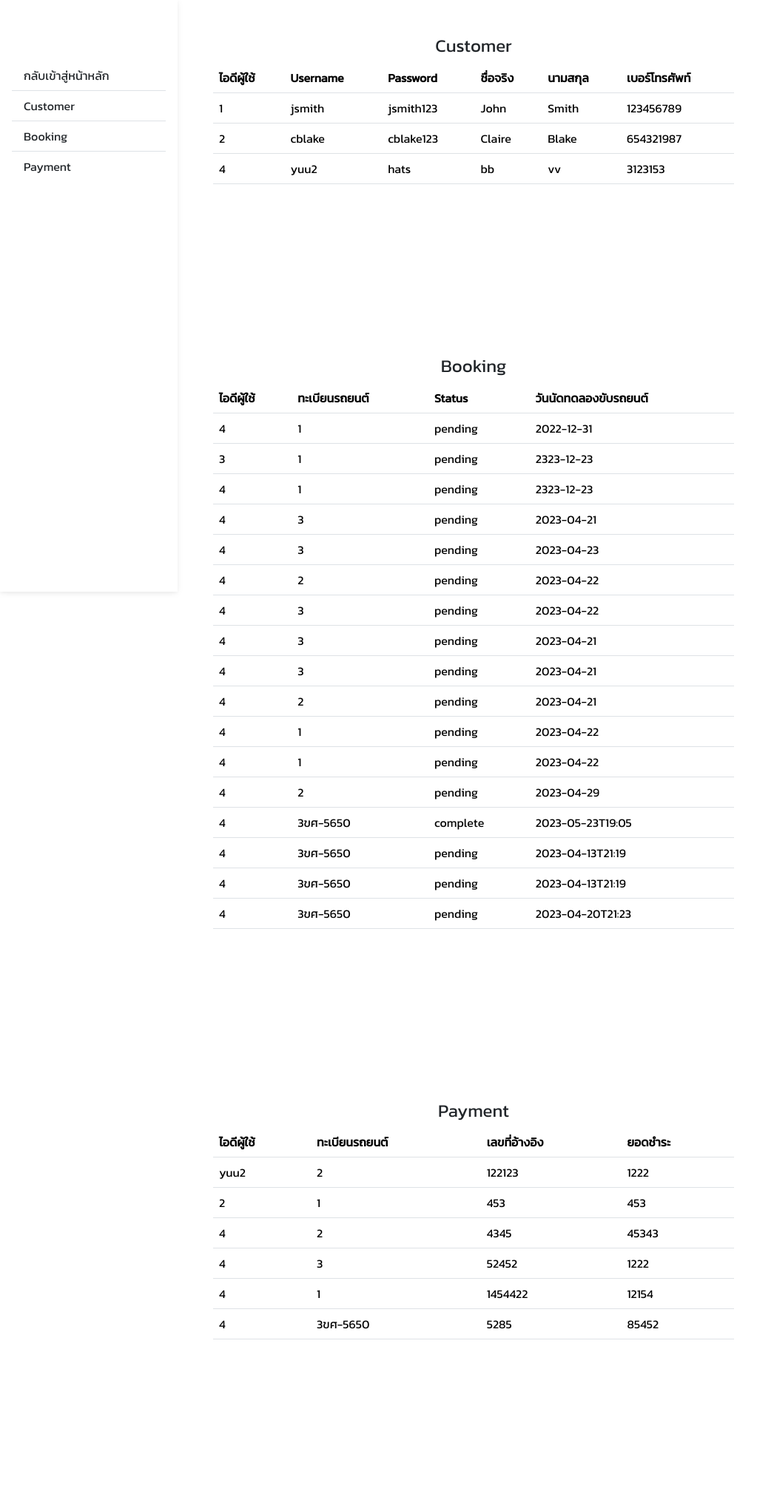
After one commit to 0584work/05844work, a PHP site: page /customerdetail_se.php in a window 1280 px wide. The commit adds this page. Shown: the whole page at 74% size, without its empty margins (0-1046 px from the left). Run offline with PHP 8.4, Linux system fonts and the light colour scheme; data comes from the database, SQL or seed files in the repository.

Commit message:
beta40%
- seller, adminhome 100%
- customerdetail 100%

```diff
--- a/appointmentuser.php
+++ b/appointmentuser.php
@@ -28,6 +28,9 @@
   <form action="home.php?" method="post"><!--homebutton-->
 		<input type="submit" class="btnadd" value="home">
 	</form>
+    <?php
+        $price = ceil(($productbycode['price'] * 0.01));
+    ?>
   <!--form to add database and go to payment-->
   <form class="d-flex flex-column w-50 align-items-center justify-content-center"
   action="beforepayment.php?action=add&code=<?php echo $productbycode['carid'];?>" method="POST">
@@ -37,6 +40,8 @@
         <input class="w-50" type="text" name="carid" id="carid" value="<?php echo $productbycode['license_palate'];?>" readonly>
         <label for="">date</label>
         <input class="w-50" type="text" name="date" id="date" value="<?php echo $date;?>" readonly>
+        <label for="">price</label>
+        <input class="w-50" type="text" name="price" id="price" value="<?php echo $price;?>" readonly>
         <div class="d-flex justify-content-between w-50">
             <button class="btn btn-primary" type="submit" name="send">book</button>
         </div>
--- /dev/null
+++ b/customerdetail_se.php
@@ -0,0 +1,210 @@
+<html lang="en">
+<head>
+    <meta charset="UTF-8">
+    <meta http-equiv="X-UA-Compatible" content="IE=edge">
+    <meta name="viewport" content="width=device-width, initial-scale=1.0">
+    <link rel="preconnect" href="https://fonts.googleapis.com">
+    <link rel="preconnect" href="https://fonts.gstatic.com" crossorigin>
+    <link href="https://fonts.googleapis.com/css2?family=Kanit&display=swap" rel="stylesheet">
+    <title>Customer Detail</title>
+    <style>
+      body {
+      font-family: "Kanit", sans-serif !important;
+}
+    th, td {
+            border-bottom: 3px solid #ddd;
+
+            }
+            .ta{
+               width:55%!important;
+            }
+            .center01 {
+               display: flex;
+               justify-content: center;
+            }
+            .fixxx{
+               position : fixed;
+            }
+/* Sidebar */
+.sidebar {
+position: fixed;
+top: 0;
+bottom: 0;
+left: 0;
+padding: 58px 0 0; /* Height of navbar */
+box-shadow: 0 2px 5px 0 rgb(0 0 0 / 5%), 0 2px 10px 0 rgb(0 0 0 / 5%);
+width: 240px;
+z-index: 600;
+}
+
+@media (max-width: 991.98px) {
+.sidebar {
+width: 100%;
+}
+}
+.sidebar .active {
+border-radius: 5px;
+box-shadow: 0 2px 5px 0 rgb(0 0 0 / 16%), 0 2px 10px 0 rgb(0 0 0 / 12%);
+}
+
+.sidebar-sticky {
+position: relative;
+top: 0;
+height: calc(100vh - 48px);
+padding-top: 0.5rem;
+overflow-x: hidden;
+overflow-y: auto; /* Scrollable contents if viewport is shorter than content. */
+}
+      </style>
+<link href="https://cdn.jsdelivr.net/npm/bootstrap@5.3.0-alpha3/dist/css/bootstrap.min.css" rel="stylesheet" integrity="sha384-KK94CHFLLe+nY2dmCWGMq91rCGa5gtU4mk92HdvYe+M/SXH301p5ILy+dN9+nJOZ" crossorigin="anonymous">
+
+</head>
+<body>
+<!-- Sidebar -->
+<nav id="sidebarMenu" class="collapse d-lg-block sidebar collapse bg-white">
+    <div class="position-sticky">
+      <div class="list-group list-group-flush mx-3 mt-4">
+        <a href="sellerhome.php" class="list-group-item list-group-item-action py-2 ripple" aria-current="true">
+          <span>กลับเข้าสู่หน้าหลัก</span>
+        </a>
+        <a href="#ses1" class="list-group-item list-group-item-action py-2 ripple">
+         <span>Customer</span>
+      </a>
+      <a href="#ses2" class="list-group-item list-group-item-action py-2 ripple">
+         <span>Booking</span>
+      </a>
+      <a href="#ses3" class="list-group-item list-group-item-action py-2 ripple">
+         <span>Payment</span>
+      </a>
+
+      </div>
+    </div>
+  </nav>
+   <br><br>
+<?php
+   // Connect to Database
+   class MyDB extends SQLite3 {
+      function __construct() {
+         $this->open('db/db_member.sqlite3');
+      }
+   }
+
+   // Open Database
+   $db = new MyDB();
+   if(!$db) {
+      echo $db->lastErrorMsg();
+   }
+   $sql ="SELECT * from member where role='cus'";
+   echo "
+   <div class=\"center01\"id=\"ses1\">
+   <h4>
+   Customer
+   </h4>
+    </div>
+    <div class=\"center01\">
+   <table  class=\"table ta\">
+   <thead>
+      <tr>
+      <th scope=\"col\">ไอดีผู้ใช้</th>
+      <th scope=\"col\">Username</th>
+      <th scope=\"col\">Password</th>
+      <th scope=\"col\">ชื่อจริง</th>
+      <th scope=\"col\">นามสกุล</th>
+      <th scope=\"col\">เบอร์โทรศัพท์</th>
+      </tr>
+   </thead><tbody>";
+   $ret = $db->query($sql);
+   //table to display all customer in database
+   while($row = $ret->fetchArray(SQLITE3_ASSOC) ) {
+      echo "<tr>";
+      echo "<td>". $row['mem_id'] . "</td>";
+      echo "<td>". $row['username']."</td>";
+      echo "<td>". $row['password'] ."</td>";
+      echo "<td>".$row['firstname'] ."</td>";
+      echo "<td>".$row['lastname'] ."</td>";
+      echo "<td>".$row['phonenumber'] ."</td>";
+      echo "</tr>";
+   }
+   echo "</tbody></table></div></table></div><br><br><br><br><br><br><br><br><br>";
+   //table data info
+
+    ?>
+    <?php
+   // Connect to Database
+   class MyDB2 extends SQLite3 {
+      function __construct() {
+         $this->open('db/appointment.db');
+      }
+   }
+    $db2 = new MyDB2();
+    $sql ="SELECT * from booking";
+    echo "
+    <div class=\"center01\"id=\"ses2\">
+    <h4>
+   Booking
+   </h4>
+    </div>
+    <div class=\"center01\">
+
+    <table  class=\"table ta\">
+    <thead>
+    <tr>
+    <th>ไอดีผู้ใช้</th>
+    <th>ทะเบียนรถยนต์</th>
+    <th>Status</th>
+    <th>วันนัดทดลองขับรถยนต์</th>
+    </tr>";
+    $ret = $db2->query($sql);
+   //table to display date that has been appoint by selected car
+    while($row = $ret->fetchArray(SQLITE3_ASSOC) ) {
+        echo "<tr>";
+        echo "<td>". $row['cus_id'] . "</td>";
+        echo "<td>". $row['car_id']."</td>";
+        echo "<td>". $row['status'] ."</td>";
+        echo "<td>". $row['customer_apointment_date'] ."</td>";
+        echo "</tr>";
+     }
+    // Close database
+    echo "</tbody></table></div></table></div><br><br><br><br><br><br><br><br><br>";
+
+    ?>
+<?php
+   // Connect to Database
+   class MyDB5 extends SQLite3 {
+      function __construct() {
+         $this->open('db/payment.db');
+      }
+   }
+
+   // Open Database
+   $db5 = new MyDB5();
+   if(!$db5) {
+      echo $db5->lastErrorMsg();
+   }
+   $sql ="SELECT * from tblpay";
+   echo "
+   <div class=\"center01\" id=\"ses3\">
+   <h4>
+   Payment
+   </h4>
+    </div>
+    <div class=\"center01\">
+   <table  class=\"table ta\">
+   <thead><tr><th>ไอดีผู้ใช้</th><th>ทะเบียนรถยนต์</th><th>เลขที่อ้างอิง</th><th>ยอดชำระ</th></tr>";
+   $ret = $db5->query($sql);
+   //table to display all payment in database
+   while($row = $ret->fetchArray(SQLITE3_ASSOC)) {
+      echo "<tr>";
+      echo "<td>". $row['cusid'] . "</td>";
+      echo "<td>". $row['carid']."</td>";
+      echo "<td>".$row['accountnumber'] ."</td>";
+      echo "<td>".$row['total'] ."</td>";
+      echo "</tr>";
+   }
+   echo "</tbody></table></div><br><br><br><br><br><br><br><br><br>";
+    ?>
+    </div>
+    <script src="https://cdn.jsdelivr.net/npm/bootstrap@5.3.0-alpha3/dist/js/bootstrap.bundle.min.js" integrity="sha384-ENjdO4Dr2bkBIFxQpeoTz1HIcje39Wm4jDKdf19U8gI4ddQ3GYNS7NTKfAdVQSZe" crossorigin="anonymous"></script>
+
+</body>
+</html>
--- a/navuser.php
+++ b/navuser.php
@@ -8,7 +8,7 @@
     <div class="collapse navbar-collapse" id="navbarNavDropdown">
       <ul class="navbar-nav">
         <li class="nav-item">
-          <a class="nav-link active" aria-current="page" href="home.php">Home</a>
+          <a class="nav-link active" aria-current="page" href="home.php">หน้าหลัก</a>
         </li>
         <li class="nav-item">
         <a class="nav-link active" aria-current="page" href="customereditdate.php">แก้ไขวันนัด</a>
--- a/payment.php
+++ b/payment.php
@@ -30,6 +30,9 @@
 	</form>
     <!--form to add payment-->
 <div>uipayment wait</div>
+<?php
+  $price = ceil(($productbycode['price'] * 0.01));
+?>
 <form class="d-flex flex-column w-50 align-items-center justify-content-center" method="POST">
         <label for="">cusid</label>
         <input class="w-50" type="text" name="name" id="name" value="<?php echo $username['firstname'];?> <?php echo $username['lastname'];?>" readonly>
@@ -39,7 +42,7 @@
         <label for="">รหัสอ้างอิง</label>
         <input class="w-50" type="text" name="accn" id="accn" value="รหัสอ้างอิง" required="required">
         <label for="">total</label>
-        <input class="w-50" type="text" name="val" id="val" required="required">
+        <input class="w-50" type="text" name="val" id="val" value="<?php echo $price;?>" readonly">
         <div class="d-flex justify-content-between w-50">
             <button class="btn btn-primary" type="submit" name="pay">pay</button>
         </div>
```
Also changed, not shown: adminhome.php (+14 -8 lines), customerdetail.php (deleted, +0 -103 lines), customerdetail_ad.php (added, +210 -0 lines), detail.php (+38 -17 lines), sellerhome.php (+61 -12 lines), photo/seller.png (added).
